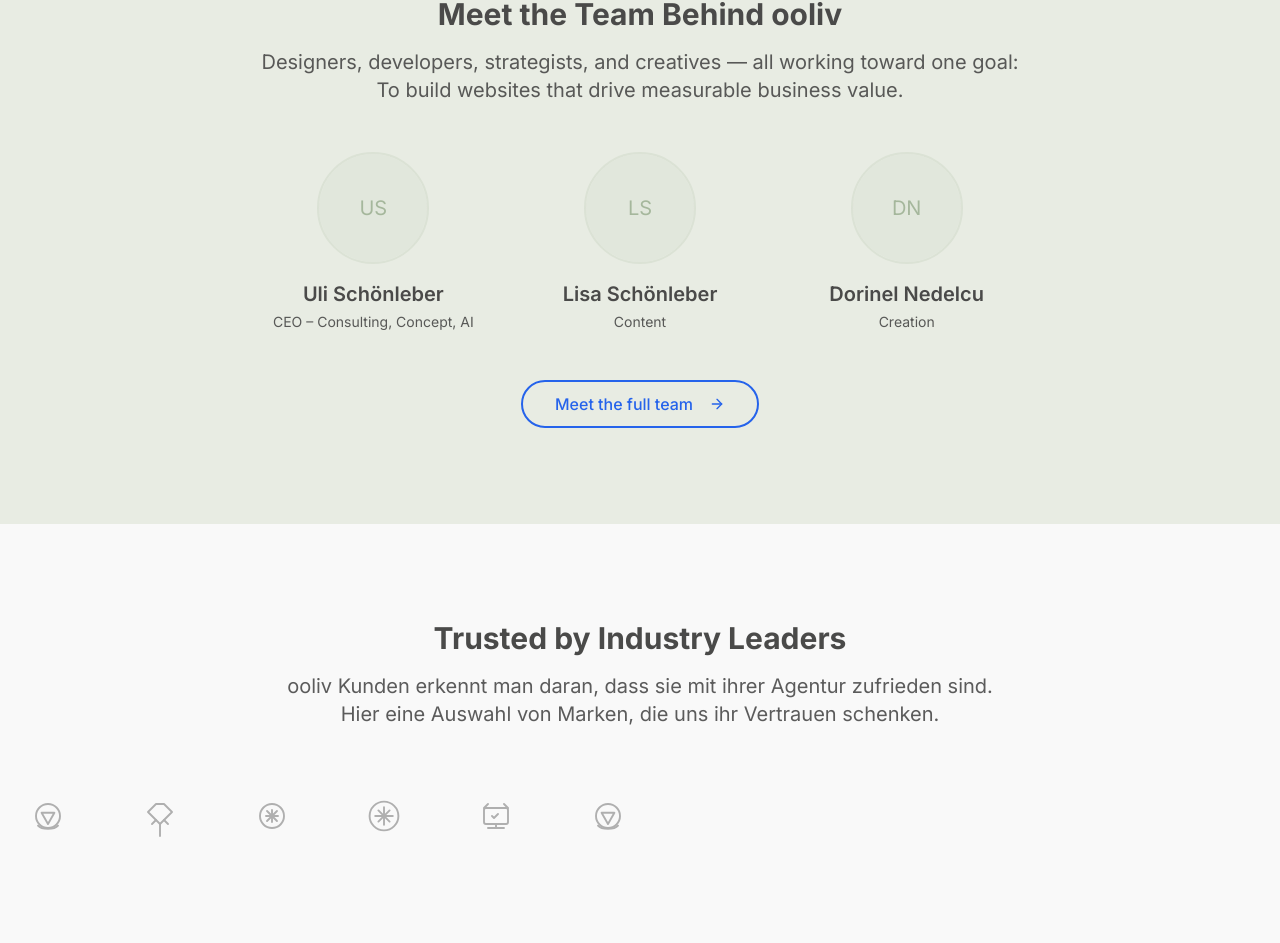
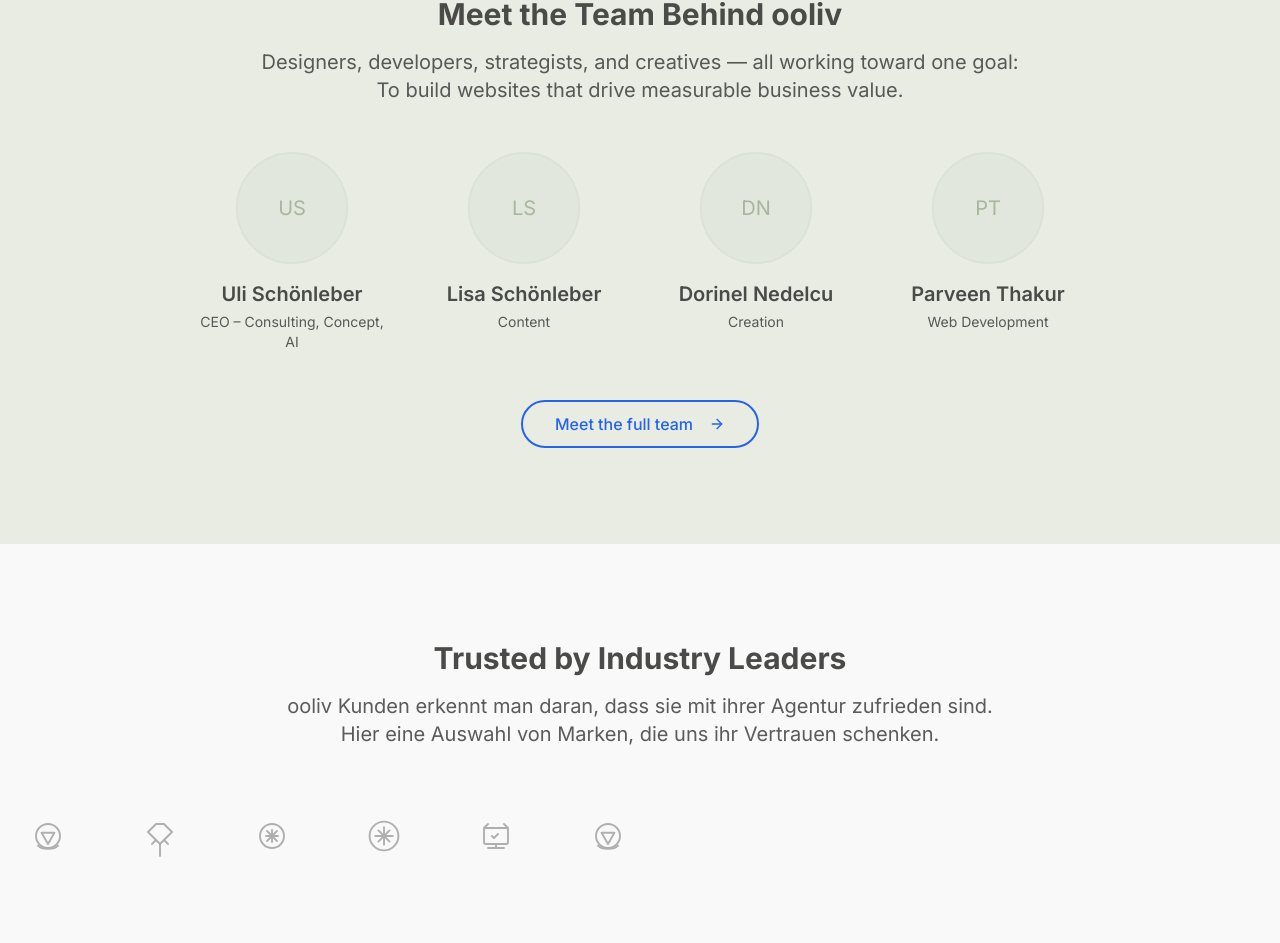
Before and after one commit to ooliv-agentur/ooliv, a React (Vite) app: page / in a window 1280 px wide. Shown: the part 3446-4389 px from the top of the page. Built offline with nearby package versions, Linux system fonts and the light colour scheme.

Commit message:
feat: Update team preview on startpage
Add a new team member to the "Meet the Team" section, maintaining existing styling and layout.

```diff
--- a/src/components/TeamTeaser.tsx
+++ b/src/components/TeamTeaser.tsx
@@ -4,12 +4,19 @@ import { Button } from '@/components/ui/button';
 import { Link } from 'react-router-dom';
 import { ArrowRight } from 'lucide-react';
 import { Avatar, AvatarFallback, AvatarImage } from "@/components/ui/avatar";
+import {
+  Tooltip,
+  TooltipContent,
+  TooltipProvider,
+  TooltipTrigger,
+} from "@/components/ui/tooltip";
 
 interface TeamMember {
   name: string;
   role: string;
   image?: string;
   initials: string;
+  tooltip?: string;
 }
 
 const TeamTeaser = () => {
@@ -28,6 +35,12 @@ const TeamTeaser = () => {
       name: "Dorinel Nedelcu",
       role: "Creation",
       initials: "DN",
+    },
+    {
+      name: "Parveen Thakur",
+      role: "Web Development",
+      initials: "PT",
+      tooltip: "On the team for over 20 years"
     }
   ];
 
@@ -42,15 +55,26 @@ const TeamTeaser = () => {
           </p>
         </div>
 
-        <div className="grid md:grid-cols-3 gap-8 max-w-3xl mx-auto mb-12">
+        <div className="grid md:grid-cols-2 lg:grid-cols-4 gap-8 max-w-4xl mx-auto mb-12">
           {featuredTeamMembers.map((member, index) => (
             <div key={index} className="flex flex-col items-center text-center">
-              <Avatar className="h-28 w-28 mb-4 border-2 border-brand-primary/20">
-                <AvatarImage src={member.image} alt={member.name} />
-                <AvatarFallback className="bg-brand-primary/10 text-brand-primary text-xl">
-                  {member.initials}
-                </AvatarFallback>
-              </Avatar>
+              <TooltipProvider>
+                <Tooltip>
+                  <TooltipTrigger asChild>
+                    <Avatar className="h-28 w-28 mb-4 border-2 border-brand-primary/20">
+                      <AvatarImage src={member.image} alt={`${member.name}${member.tooltip ? ` - ${member.tooltip}` : ''}`} />
+                      <AvatarFallback className="bg-brand-primary/10 text-brand-primary text-xl">
+                        {member.initials}
+                      </AvatarFallback>
+                    </Avatar>
+                  </TooltipTrigger>
+                  {member.tooltip && (
+                    <TooltipContent>
+                      <p>{member.tooltip}</p>
+                    </TooltipContent>
+                  )}
+                </Tooltip>
+              </TooltipProvider>
               <h3 className="text-xl font-semibold mb-1">{member.name}</h3>
               <p className="text-sm text-brand-text/80">{member.role}</p>
             </div>
```
